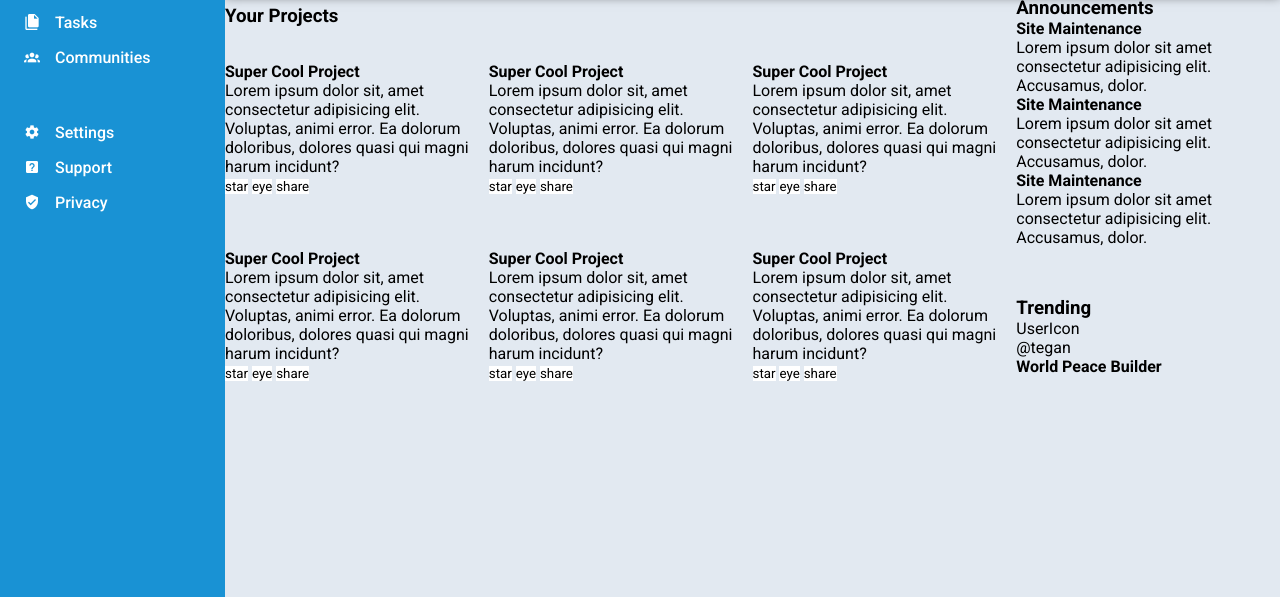
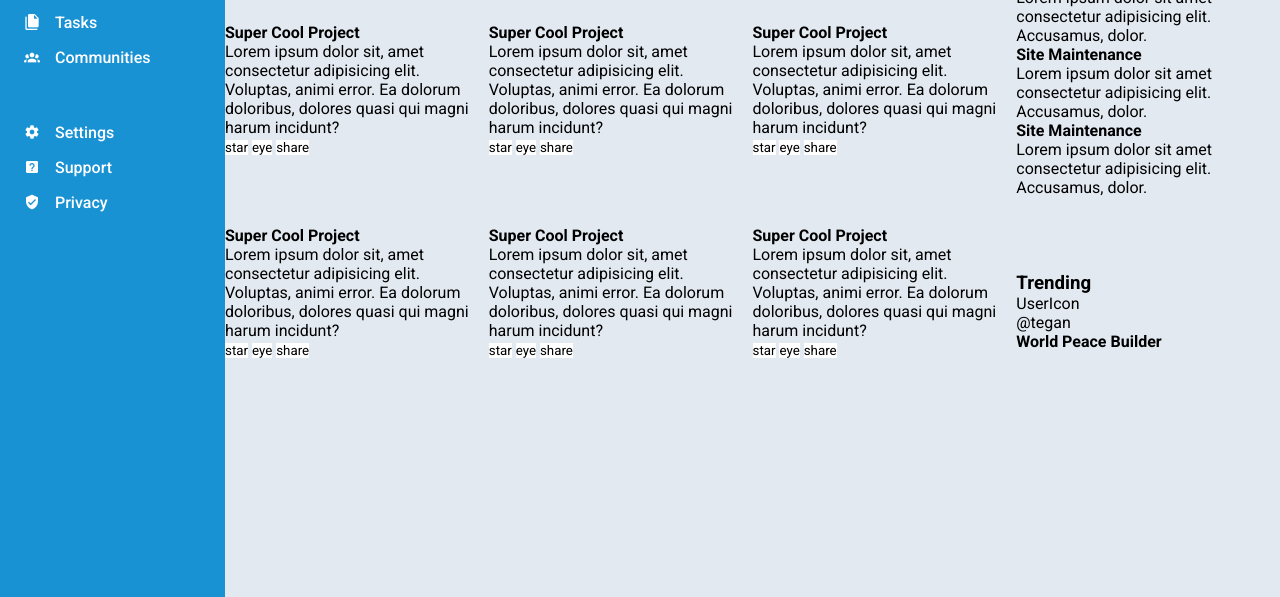
Before and after one commit to Monatric/odin-admin-dashboard, a website: page index.html in a window 1280 px wide. Shown: the part 203-800 px from the top of the page. Drawn offline with Linux system fonts and the light colour scheme.

Commit message:
Make it only min height

```diff
--- a/style.css
+++ b/style.css
@@ -23,7 +23,7 @@
 .container {
   display: grid;
   grid-template-columns: 225px 4fr;
-  grid-template-rows: max(150px, 25%) 2fr;
+  grid-template-rows: min(150px, 25%) 2fr;
   min-height: 100vh;
 }
 
```
